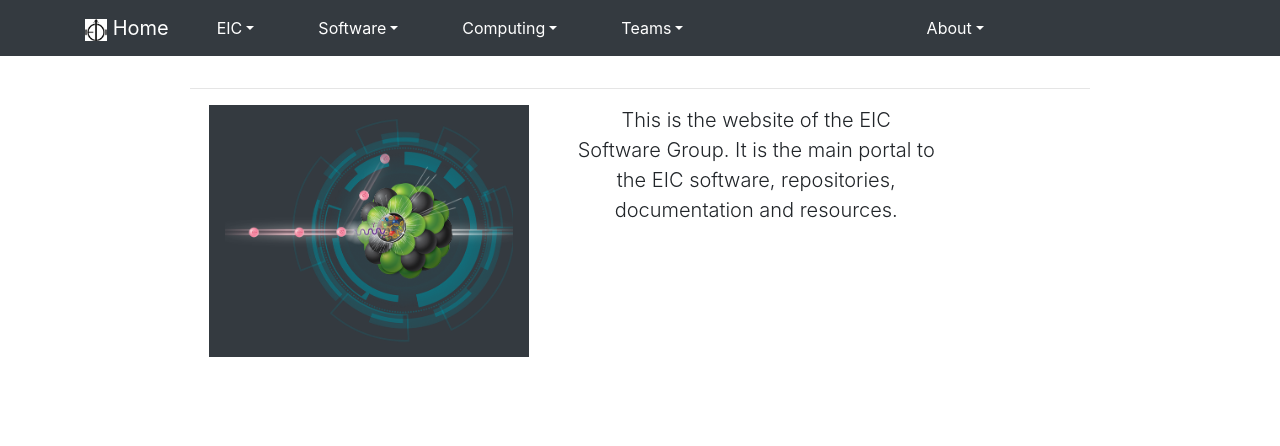
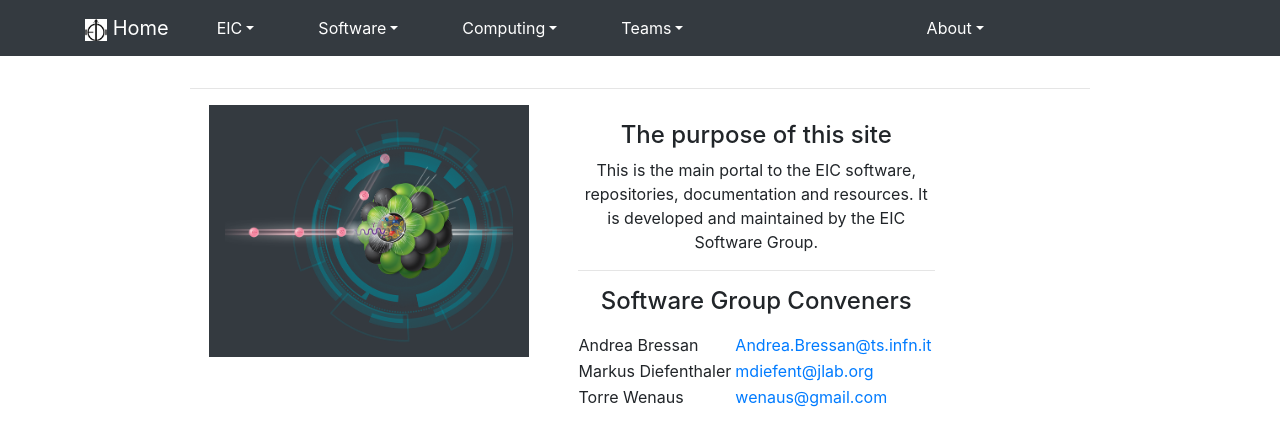
Before and after one commit to kkauder/eic.github.io, a Jekyll site: the page built from index.html, in a window 1280 px wide. Shown: the top 446 px of the page. Built offline with Jekyll 4.4.1, drawn with Linux system fonts in a browser that asks for light colours; nearby versions of some CDN libraries.

Commit message:
Factored out the "conveners" section

```diff
--- /dev/null
+++ b/_includes/people/conveners.md
@@ -0,0 +1,15 @@
+{% if include.format=="html" %}
+<h4>Software Group Conveners</h4>
+{% else %}
+#### Software Group Conveners
+{% endif %}
+
+<table width="100%">
+{% for who in site.data.people %}
+{% if who.roles contains "convener" %}
+<tr>
+<td>{{ who.full }}</td>
+<td><a href="mailto:{{ who.email }}">{{ who.email }}</a></td>
+</tr>
+{% endif %}
+{% endfor %}
--- a/_layouts/home.html
+++ b/_layouts/home.html
@@ -15,12 +15,14 @@
         </div>
         <div class="col-md-5">
           <p class="lead">
-
-	    This is the website of the EIC Software Group.
-	    It is the main portal to the EIC software, repositories, documentation and resources.
-
+	    <h4>The purpose of this site</h4>
+	    This is the main portal to the EIC software, repositories, documentation and resources.
+	    It is developed and maintained by the EIC Software Group.
 	  </p>
-
+<hr/>
+	  <p class="lead">
+	    {% include people/conveners.md format='html' %}
+	  </p>
 	</div>
       </div>
     </center>
```
Also changed, not shown: _teams/overview.md (+1 -11 lines).
